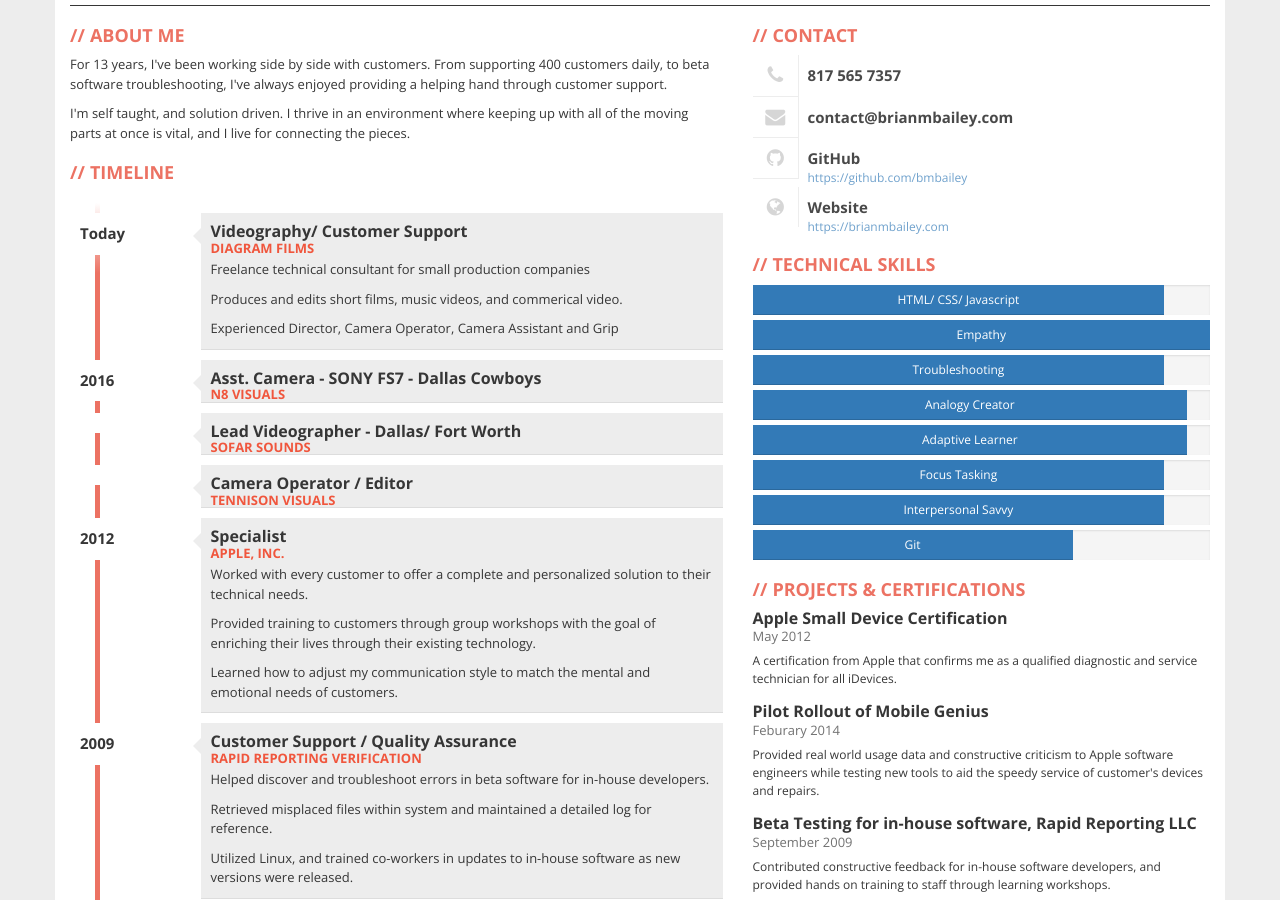
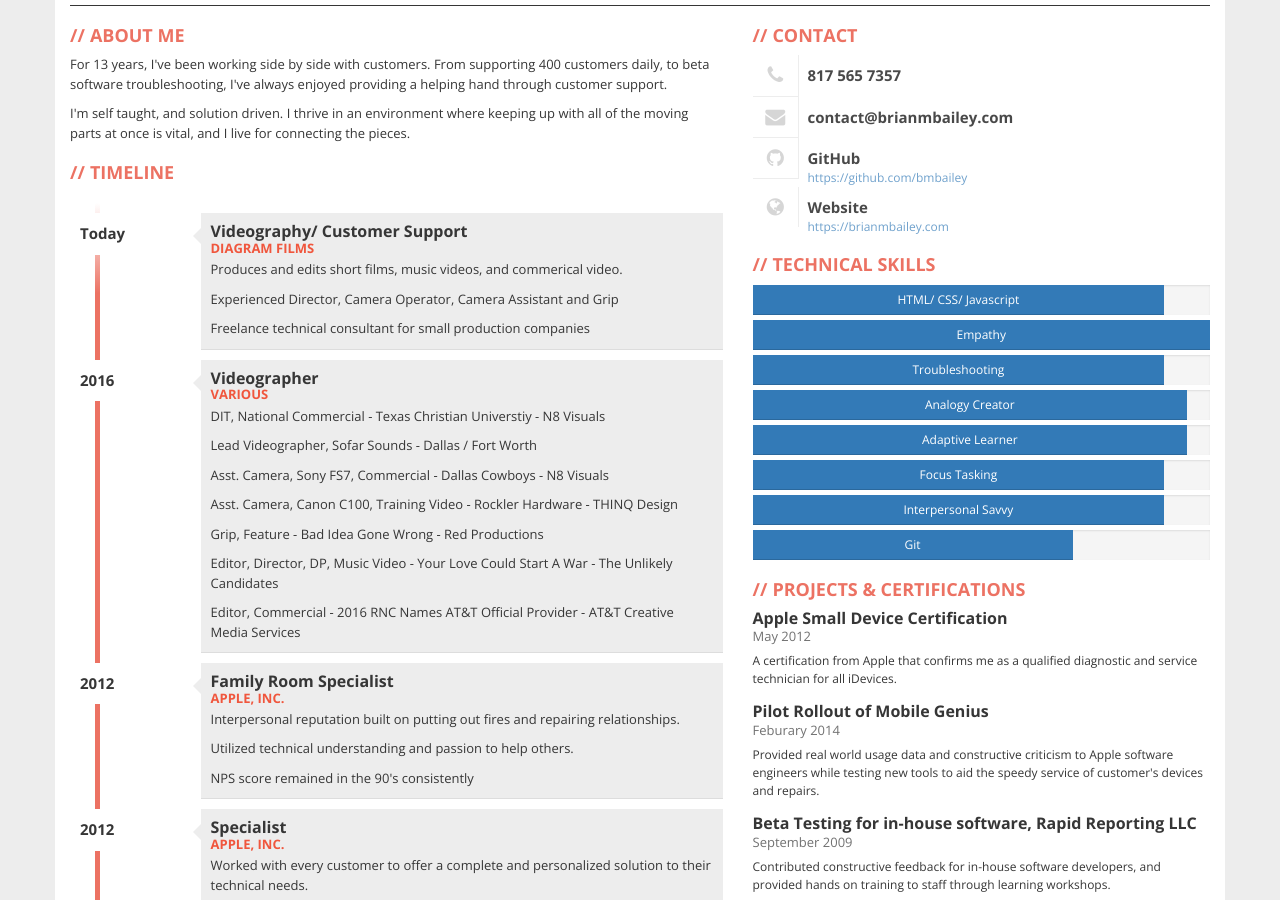
Before and after one commit to Bmbailey/Resume, a Jekyll site: the page built from index.html, in a window 1280 px wide and 900 px high, scrolled down 267 px. Built offline with Jekyll 4.4.1, drawn with Linux system fonts in a browser that asks for light colours; nearby versions of some CDN libraries.

Commit message:
Added FRS, and testing description syntax under video

```diff
--- a/_data/timeline.yml
+++ b/_data/timeline.yml
@@ -2,20 +2,29 @@
   company: Diagram Films
   year: Today
   description:
-    - Freelance technical consultant for small production companies
     - Produces and edits short films, music videos, and commerical video.
     - Experienced Director, Camera Operator, Camera Assistant and Grip
+    - Freelance technical consultant for small production companies
 
-- title: DIT - National TCU Commercial
-  title: Asst. Camera - SONY FS7 - Dallas Cowboys
-  company: N8 Visuals
+- title: Videographer
+  company: Various
   year: 2016
+  description:
+    - DIT, National Commercial - Texas Christian Universtiy - N8 Visuals
+    - Lead Videographer, Sofar Sounds - Dallas / Fort Worth
+    - Asst. Camera, Sony FS7, Commercial - Dallas Cowboys - N8 Visuals
+    - Asst. Camera, Canon C100, Training Video - Rockler Hardware - THINQ Design
+    - Grip, Feature - Bad Idea Gone Wrong - Red Productions
+    - Editor, Director, DP, Music Video - Your Love Could Start A War - The Unlikely Candidates
+    - Editor, Commercial - 2016 RNC Names AT&T Official Provider - AT&T Creative Media Services
 
-- title: Lead Videographer - Dallas/ Fort Worth
-  company: Sofar Sounds
-
-- title: Camera Operator / Editor
-  company: Tennison Visuals
+- title: Family Room Specialist
+  company: Apple, Inc.
+  year: 2012
+  description:
+    - Interpersonal reputation built on putting out fires and repairing relationships.
+    - Utilized technical understanding and passion to help others.
+    - NPS score remained in the 90's consistently
 
 - title: Specialist
   company: Apple, Inc.
```
